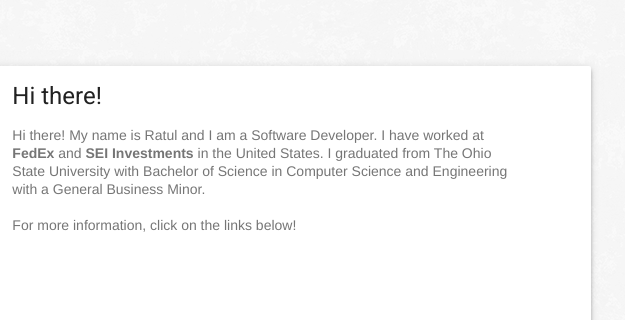
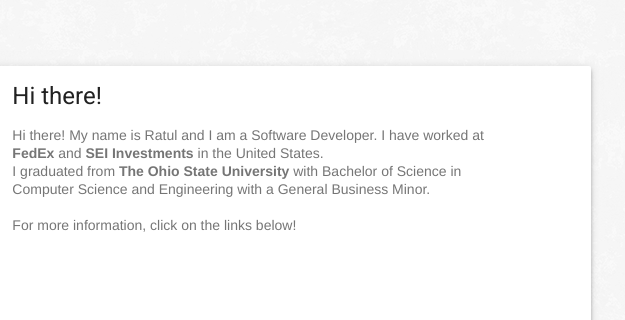
Before and after one commit to RatulK/RatulK.github.io, a plain HTML site: page index.html in a window 1280 px wide. Shown: the part 150-470 px from the top of the page, 491-1116 px from the left. Drawn offline with nearby package versions, Linux system fonts and the light colour scheme.

Commit message:
More UI Changes

```diff
--- a/index.html
+++ b/index.html
@@ -32,8 +32,8 @@
                         <div class="mdl-card__supporting-text no-left-padding">
                             Hi there!
                             My name is Ratul and I am a Software Developer.
-							I have worked at <b>FedEx</b> and <b>SEI Investments</b> in the United States.
-							I graduated from The Ohio State University with Bachelor of Science in Computer Science and Engineering with a General Business Minor.
+							I have worked at <b>FedEx</b> and <b>SEI Investments</b> in the United States. </br>
+							I graduated from <b>The Ohio State University</b> with Bachelor of Science in Computer Science and Engineering with a General Business Minor.
 							</br>
 							</br>
 							For more information, click on the links below!
```
